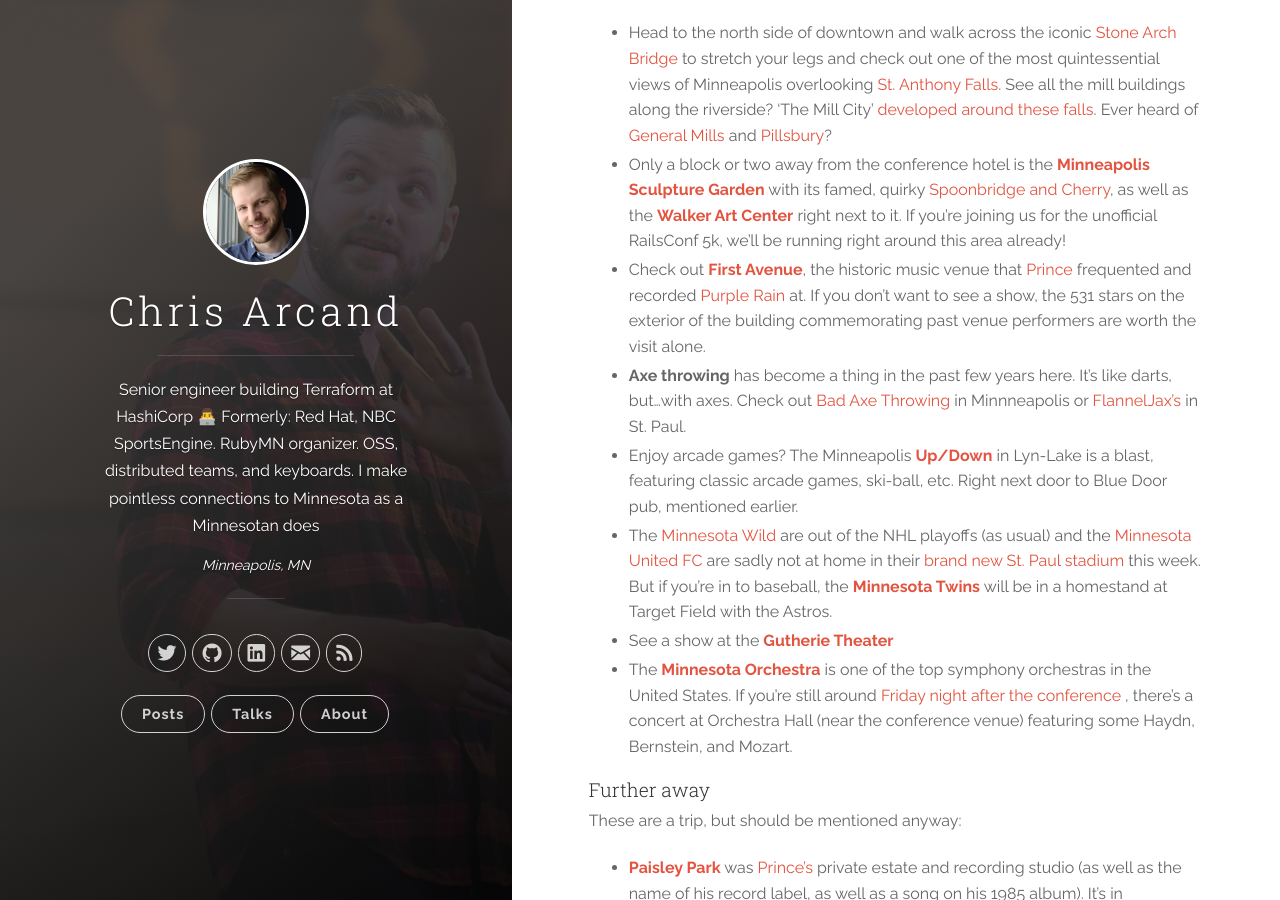
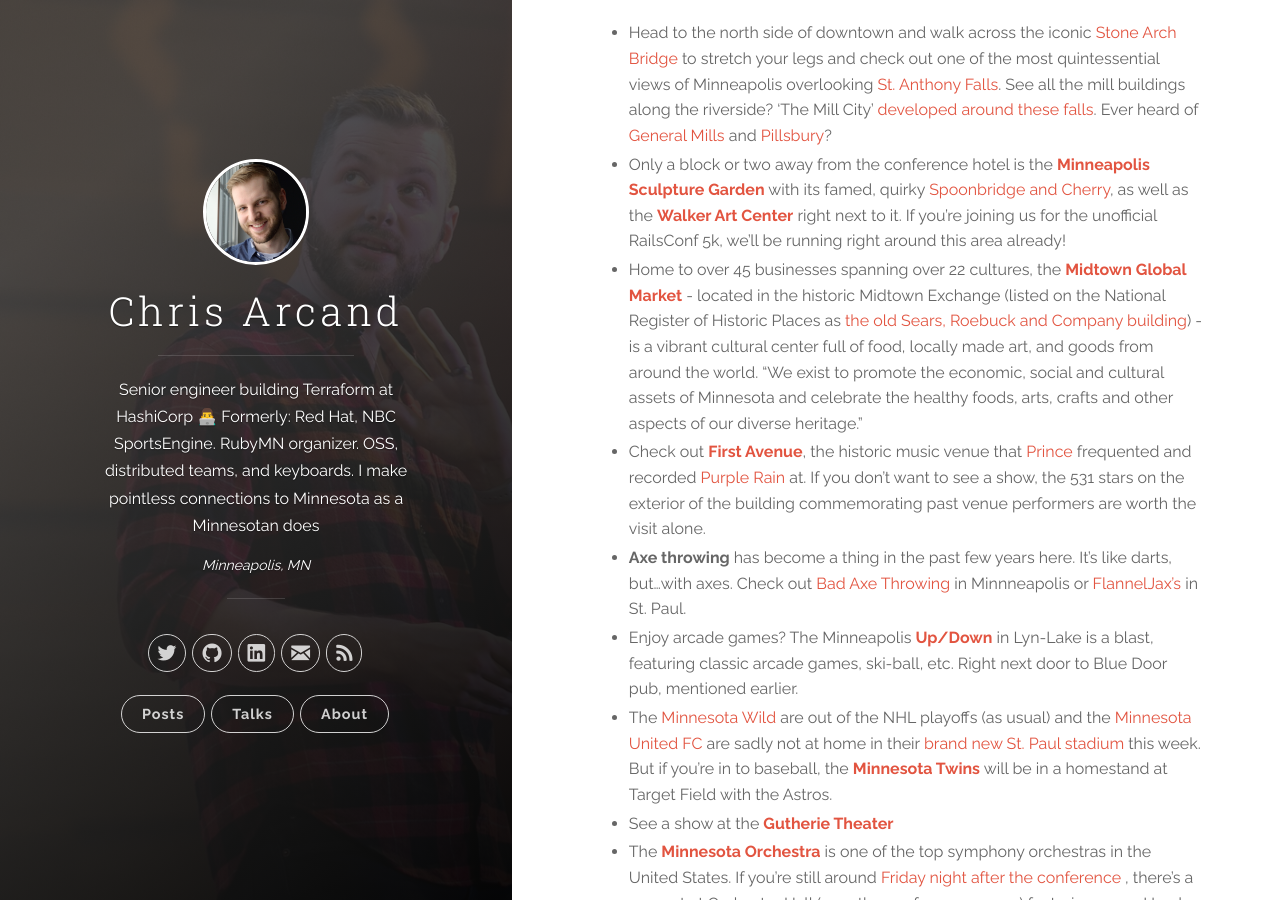
Before and after one commit to chrisarcand/chrisarcand.github.io, a Jekyll site: the page built from _posts/2019-04-28-railsconf2019.md, in a window 1280 px wide and 900 px high, scrolled down 13373 px. Built offline with Jekyll 4.4.1, drawn with Linux system fonts in a browser that asks for light colours; nearby versions of some CDN libraries; comment, search, counter and statistics services are not loaded.

Commit message:
Midtown global market

```diff
--- a/_posts/2019-04-28-railsconf2019.md
+++ b/_posts/2019-04-28-railsconf2019.md
@@ -453,6 +453,8 @@
 * Only a block or two away from the conference hotel is the [**Minneapolis Sculpture Garden**](https://walkerart.org/visit/garden) with its famed, quirky
    [Spoonbridge and Cherry](https://www.atlasobscura.com/places/spoonbridge-and-cherry), as well as the [**Walker Art Center**](https://walkerart.org/) right next to it. If you're joining
    us for the unofficial RailsConf 5k, we'll be running right around this area already!
+* Home to over 45 businesses spanning over 22 cultures, the [**Midtown Global Market**](https://midtownglobalmarket.org) - located in the historic Midtown Exchange (listed on the National Register of Historic Places as [the old Sears, Roebuck and Company building](https://en.wikipedia.org/wiki/Midtown_Exchange)) -
+  is a vibrant cultural center full of food, locally made art, and goods from around the world. "We exist to promote the economic, social and cultural assets of Minnesota and celebrate the healthy foods, arts, crafts and other aspects of our diverse heritage."
 * Check out [**First Avenue**](https://first-avenue.com/), the historic music venue that [Prince](https://en.wikipedia.org/wiki/Prince_(musician))
    frequented and recorded [Purple Rain](https://en.wikipedia.org/wiki/Purple_Rain_(album)) at. If you don't want to see a show,
    the 531 stars on the exterior of the building commemorating past venue performers are worth the visit alone.
```
